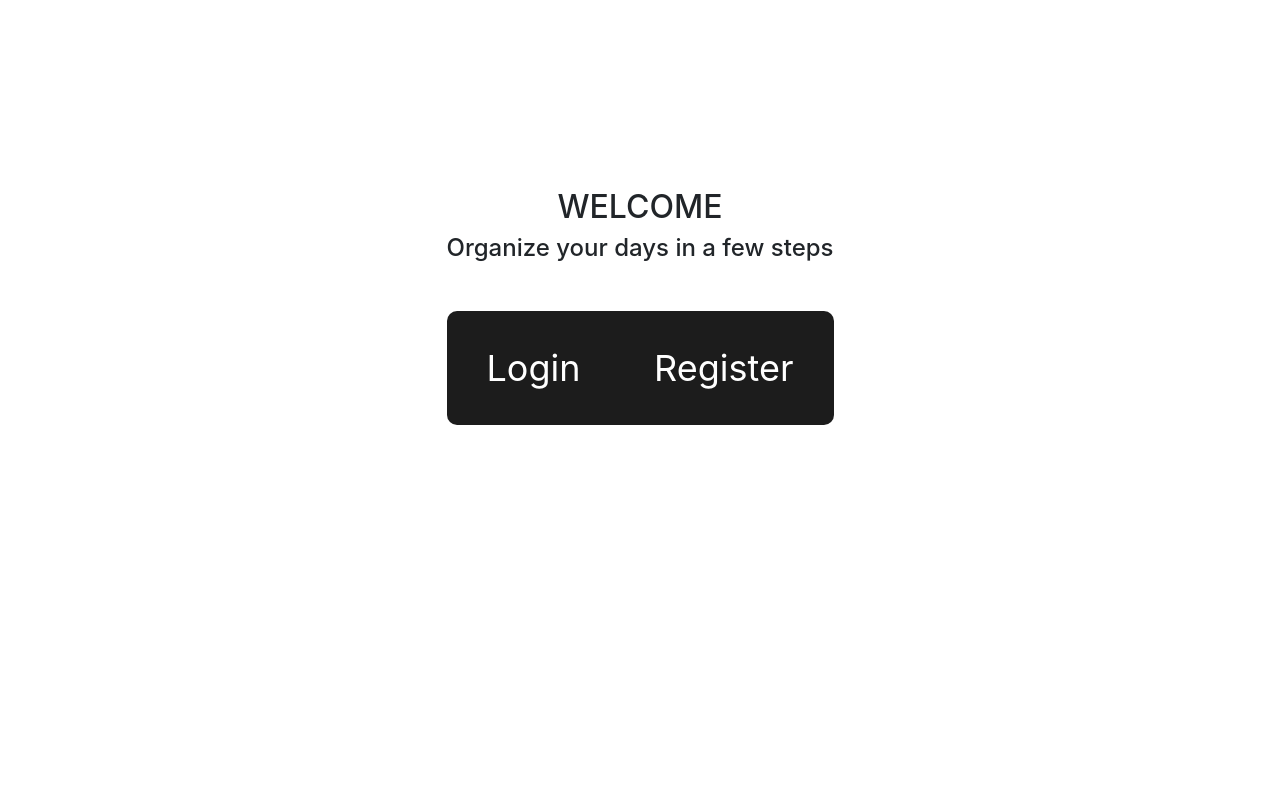
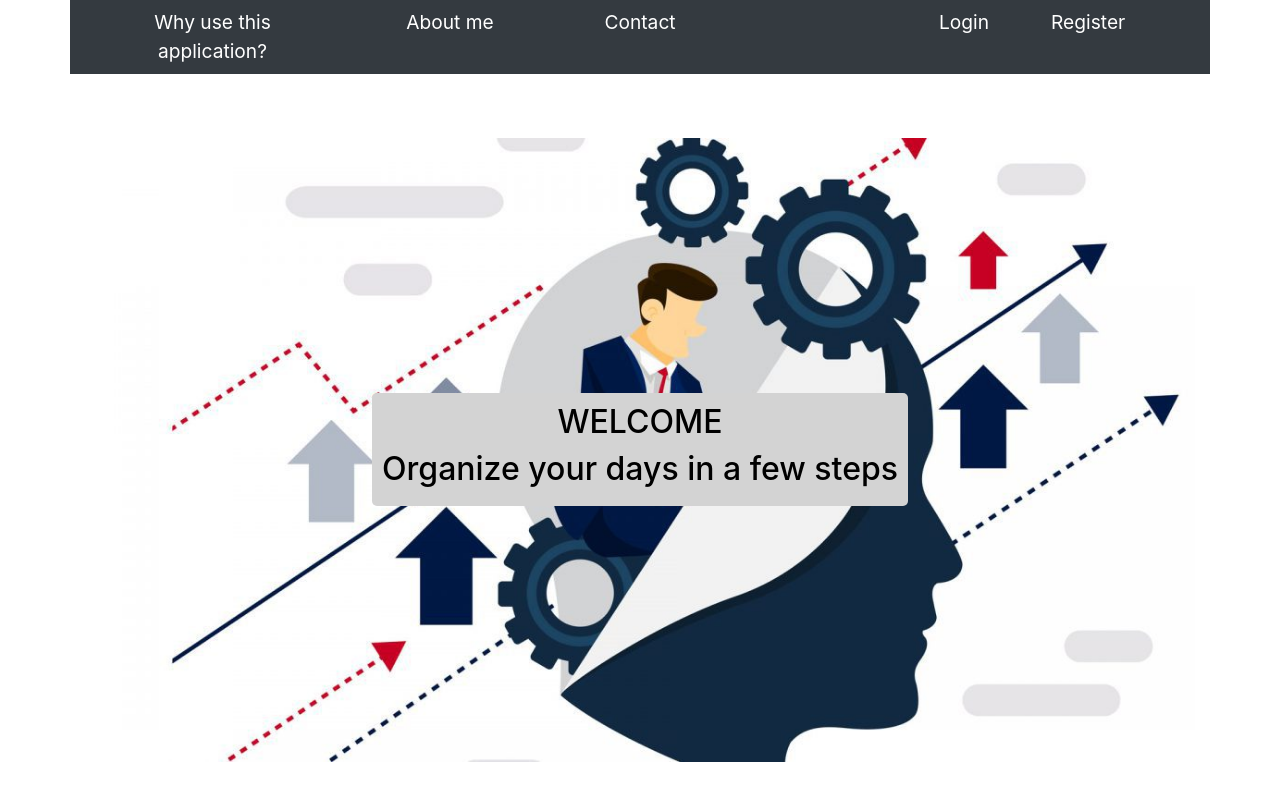
Before and after one commit to wilberpulido/Lista-de-tareas, a PHP site: page / in a window 1280 px wide. Before the commit the page ends 425 px from the top, so only its background shows below. Run offline with PHP 8.4, Linux system fonts and the light colour scheme.

Commit message:
navegator and whyuseapp page

```diff
--- a/index.php
+++ b/index.php
@@ -26,28 +26,31 @@ if (isset($_SESSION["idUser"])) {
     <meta charset="UTF-8">
     <meta name="viewport" content="width=device-width, initial-scale=1.0">
     <link rel="stylesheet" href="https://cdn.jsdelivr.net/npm/bootstrap@4.5.3/dist/css/bootstrap.min.css" integrity="sha384-TX8t27EcRE3e/ihU7zmQxVncDAy5uIKz4rEkgIXeMed4M0jlfIDPvg6uqKI2xXr2" crossorigin="anonymous">
-    <link rel="stylesheet" href="./style/index.css">
+    <link rel="stylesheet" href="style/style.css">
     <title>Home page</title>
 </head>
 <body>
 
 <?php
 if (empty($user)) {
-    # code...
 ?>
-<div class="container homePageBox">
-    <div class="d-flex justify-content-center">
-        <div>
-            <div class="mb-5">
-            <h2 class="text-center mt-5" >WELCOME</h2>
-            <h4 class="text-center">Organize your days in a few steps</h4>
-            </div>
-             <div class="d-flex justify-content-between homePage mt-5 mb-5">
-                <a class="linkHome" href="./view/login.html"> Login</a>
-                <a class="linkHome" href="./view/registration.html">Register</a>
+<div class="container">
+    <header>
+        <?php
+        include("view/landingPage/header.html");
+        ?>
+    </header>
+
+<main>
+    <div class="d-flex justify-content-center align-items-center withoutLogin">
+        <div  class="titleWithoutLogin">
+            <div>
+                <h2 class="text-center" >WELCOME</h2>
+                <h4 class="text-center">Organize your days in a few steps</h4>
             </div>
         </div>
     </div>
+</main>
 </div>
 <?php
 } else{
--- a/services/addTask.php
+++ b/services/addTask.php
@@ -7,7 +7,7 @@ $insert = "INSERT INTO tasks(idUser,task,state,priority,deadline) VALUES ('".$_S
 
 if (mysqli_query($connect->conn,$insert)) {
 
-    header("location: ../index.php");
+    header("location: ../");
 
 } else {
     echo "Error: " . $insert . "<br>".$connect->conn->error;
--- a/services/deleteTask.php
+++ b/services/deleteTask.php
@@ -13,5 +13,4 @@ if (mysqli_query($connect->conn,$deleteQuery)) {
     echo "Error: " . $deleteQuery . "<br>".$connect->conn->error;
 
 }
-
 ?>
--- a/services/editTask.php
+++ b/services/editTask.php
@@ -7,11 +7,10 @@ $update = "UPDATE tasks SET task = '".$_POST['task']."', state = '".$_POST['stat
 
 if (mysqli_query($connect->conn,$update)) {
 
-    header("location: ../index.php");
+    header("location: ../");
 
 } else {
     echo "Error: " . $update . "<br>".$connect->conn->error;
 
 }
-
 ?>
--- a/style/index.css
+++ /dev/null
@@ -1,44 +0,0 @@
-*{
-    margin: 0px;
-    padding: 0px;
-    box-sizing: 0px;
-}
-
-ul li {
-    list-style: none;
-}
-.form{
-    color: white;
-    height: 450px;
-    background-color: rgba(0, 0, 0, 0.6);
-
-}
-.listTask{
-    padding-left: 10px;
-    padding-bottom: 15px;
-}
-.taskRow{
-    width: 100%;
-    margin: 0px;
-}
-
-.taskIndividualBox{
-    width: 180px;
-    overflow: auto;
-}
-
-.homePage{
-    background-color: rgba(0, 0, 0, 0.89);
-	border-radius:10px;
-    padding:30px 40px;
-}
-
-.linkHome{
-    color: white;
-    font-size: 36px;
-}
-.homePageBox{
-    border-radius: 20px;
-    padding: 120px 0px;
-    margin-top: 20px;
-}
--- /dev/null
+++ b/style/style.css
@@ -0,0 +1,72 @@
+*{
+    margin: 0px;
+    padding: 0px;
+    box-sizing: border-box;
+}
+
+ul li {
+    list-style: none;
+}
+.form{
+    color: white;
+    height: 450px;
+    background-color: rgba(0, 0, 0, 0.6);
+
+}
+.listTask{
+    padding-left: 10px;
+    padding-bottom: 15px;
+}
+.taskRow{
+    width: 100%;
+    margin: 0px;
+}
+
+.taskIndividualBox{
+    width: 180px;
+    overflow: auto;
+}
+
+.withoutLogin{
+    height: 90vh;
+    width: 100%;
+    position: relative;
+    background-image: url("../images/fo-1200x675.jpg");
+    background-repeat: no-repeat;
+    background-position: center;
+    background-size: contain;
+}
+.titleWithoutLogin{
+    position: absolute;
+    background-color:lightgrey;
+    padding: 10px;
+    border-radius: 5px;
+}
+.titleWithoutLogin div .text-center{
+    color: black;
+    font-size: 2rem;
+}
+ul li a{
+    color: white;
+    font-size: 1.2rem;
+}
+.whyUseApp{
+    height: 90vh;
+    width: 100%;
+    background-color:tomato ;
+}
+.whyUseApp div{
+    display: grid;
+    grid-template-columns: 45% 45%;
+    grid-column-gap: 10%;
+    grid-template-rows: 50px repeat(3,40vh);
+    grid-row-gap: 10vh;
+    background-color: violet;
+    border: 2px solid red;
+}
+.whyUseApp div h2{
+    text-align: center;
+    grid-column-start: 1;
+    grid-column-end: 3;
+    margin-top: 20px;
+}
--- a/view/landingPage/header.html
+++ b/view/landingPage/header.html
@@ -0,0 +1,31 @@
+<ul class="navbar-dark bg-dark row">
+    <li class="col-3">
+        <a class="nav-link text-center" href="./view/whyUseApp.php">
+            Why use this application?
+        </a>
+    </li>
+    <li class="col-2">
+        <a class="nav-link text-center" href="#">
+            About me
+        </a>
+    </li>
+    <li class="col-2">
+        <a class="nav-link text-center" href="#">
+            Contact
+        </a>
+    </li>
+    <li class="col-1">
+        <a class="nav-link" href="#">
+        </a>
+    </li>
+    <li class="col-2">
+        <a class="nav-link text-right" href="./view/login.html">
+            Login
+        </a>
+    </li>
+    <li class="col-2">
+        <a class="nav-link text-left" href="./view/registration.html">
+            Register
+        </a>
+    </li>
+</ul>
--- a/view/login.html
+++ b/view/login.html
@@ -23,7 +23,7 @@
                 <label>Password</label>
             </div>
             <span class="text-right"> <a class="link" href="./registration.html"> Free registration! </a></span>
-            <!-- <span class="text-right"> <a class="link" href="" > forgot my password </a> </span> -->
+            <span class="text-right"> <a class="link" href="../" > return to home page </a> </span>
 
             <button type="submit" class="btn-form">submit</button>
         </form>
```
Also changed, not shown: view/whyUseApp.php (added, +45 -0 lines), images/fo-1200x675.jpg (added).
